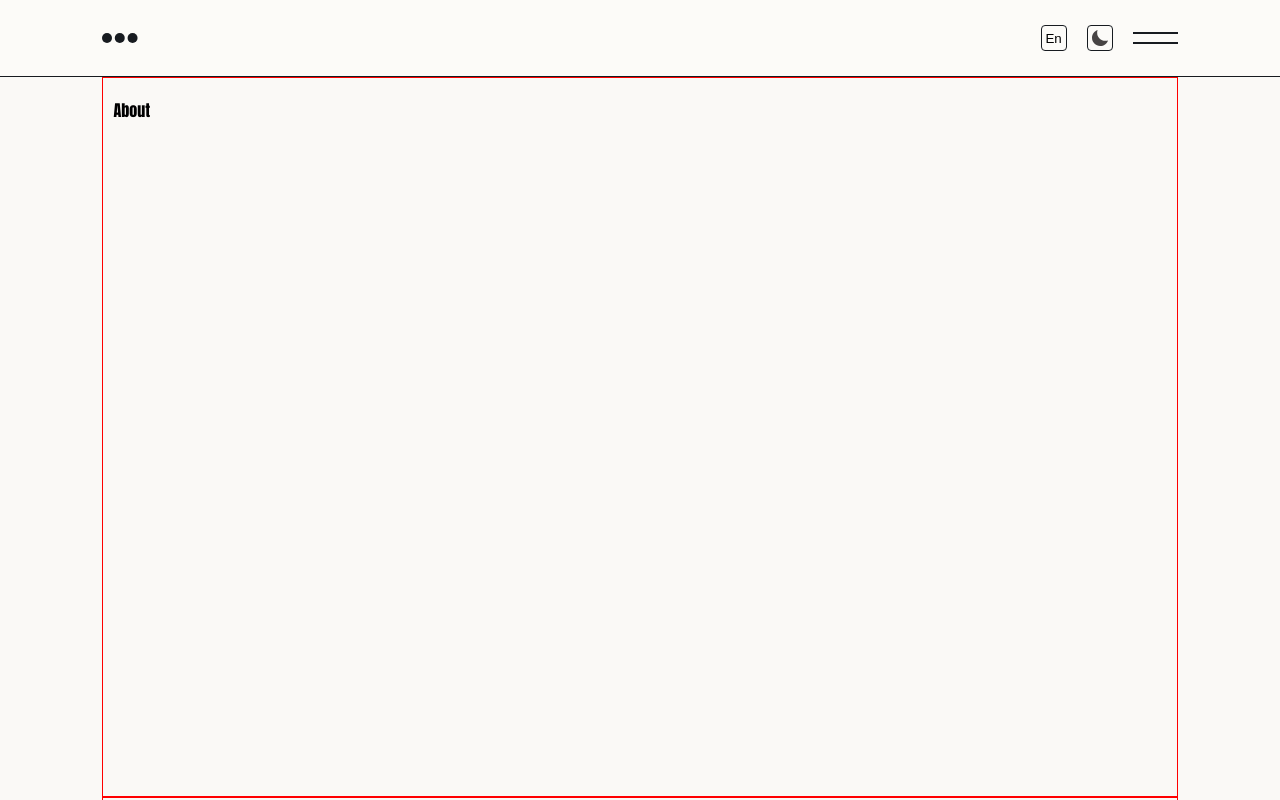
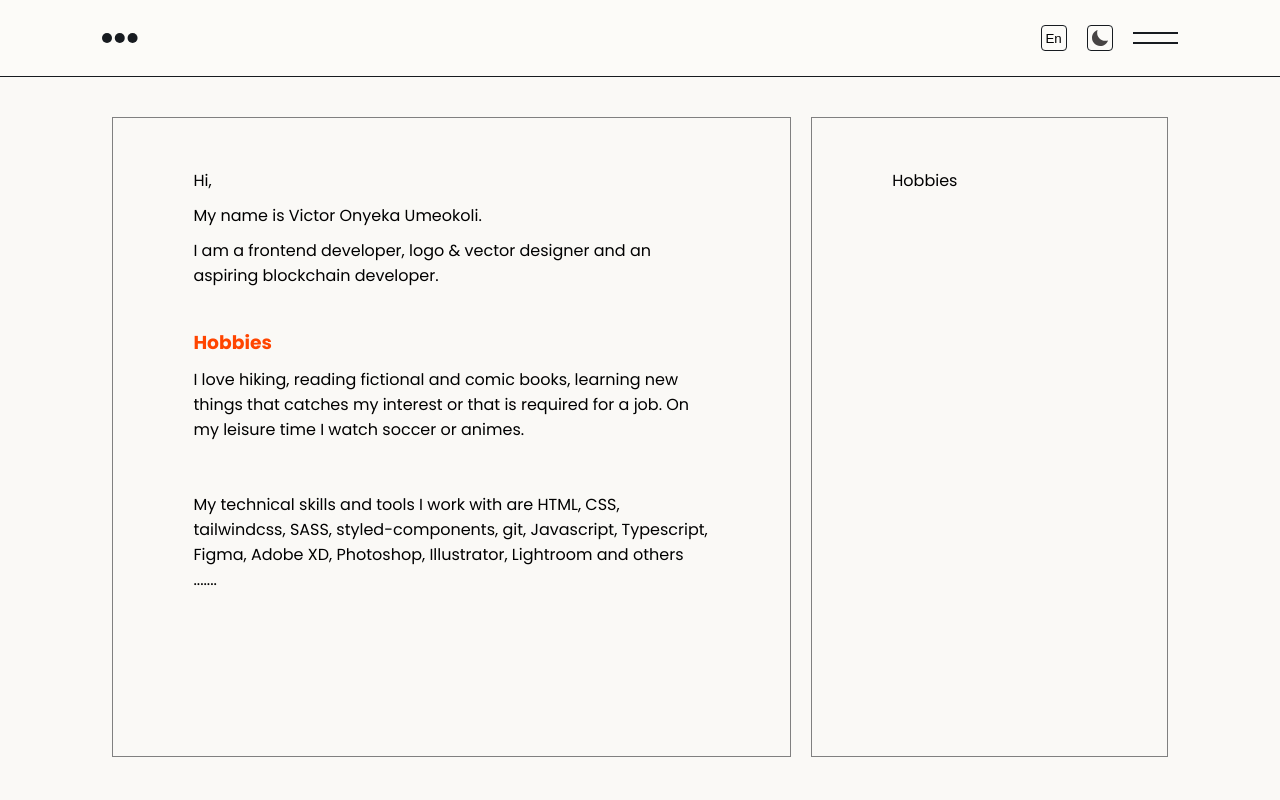
Before and after one commit to Victor-Umeh/portfolio, a React (Vite) app: page /about in a window 1280 px wide. Shown: the top 800 px of the page. Built offline with nearby package versions, Linux system fonts and the light colour scheme.

Commit message:
added about content

```diff
--- a/src/App.tsx
+++ b/src/App.tsx
@@ -1,3 +1,5 @@
+import { BrowserRouter, Routes, Route } from "react-router-dom";
+
 import GlobalStyles from "./components/styled/global.styled";
 import MainNav from "./components/MainNav";
 import Home from "./pages/home";
@@ -8,8 +10,12 @@ const App = () => {
     <>
       <GlobalStyles />
       <MainNav />
-      {/* <Home /> */}
-      <About />
+      <BrowserRouter>
+        <Routes>
+          <Route path="/" element={<Home />} />
+          <Route path="/about" element={<About />} />
+        </Routes>
+      </BrowserRouter>
     </>
   );
 };
--- a/src/components/styled/About.styled.ts
+++ b/src/components/styled/About.styled.ts
@@ -2,21 +2,44 @@ import styled from "styled-components";
 
 interface Props {
   min: string;
+  width: string;
 }
 export const AboutWrapper = styled.section`
   width: 90%;
   margin-inline: auto;
 
   @media (min-width: 768px) {
+    display: flex;
+    justify-content: stretch;
     width: 84%;
   }
 `;
 export const StyledCanvas = styled.section<Props>`
   padding: 2rem 1rem;
-  border: 1px solid red;
   min-height: ${({ min }) => min};
+  /* border: 2px solid cyan; */
+  position: relative;
+  font-family: "Poppins", sans-serif;
 
   @media (min-width: 768px) {
     height: 90vh;
+    width: ${({ width }) => width};
+    padding-block: 4rem;
+  }
+
+  & .article {
+    display: flex;
+    flex-direction: column;
+    gap: 3rem;
+    padding: 4rem 8rem;
+    border: 1px solid gray;
+    height: 100%;
+  }
+
+  & p {
+    margin-block: 10px;
+  }
+  & h3 {
+    color: orangered;
   }
 `;
--- a/src/pages/about.tsx
+++ b/src/pages/about.tsx
@@ -4,8 +4,38 @@ const about = () => {
   return (
     <Main>
       <AboutWrapper>
-      <StyledCanvas min="58vh">About</StyledCanvas>
-      <StyledCanvas min="30vh">About</StyledCanvas>
+        <StyledCanvas min="58vh" width="65%">
+          <div className="article">
+            <div>
+              <p>Hi,</p>
+              <p>My name is Victor Onyeka Umeokoli.</p>
+              <p>
+                I am a frontend developer, logo & vector designer and an
+                aspiring blockchain developer.
+              </p>
+            </div>
+
+            <div>
+              <h3>Hobbies</h3>
+              <p>
+                I love hiking, reading fictional and comic books, learning new
+                things that catches my interest or that is required for a job.
+                On my leisure time I watch soccer or animes.
+              </p>
+            </div>
+            <p>
+              My technical skills and tools I work with are HTML, CSS,
+              tailwindcss, SASS, styled-components, git, Javascript, Typescript,
+              Figma, Adobe XD, Photoshop, Illustrator, Lightroom and others
+              .......
+            </p>
+          </div>
+        </StyledCanvas>
+        <StyledCanvas min="30vh" width="35%">
+          <div className="article">
+            <p>Hobbies</p>
+          </div>
+        </StyledCanvas>
       </AboutWrapper>
     </Main>
   );
```
